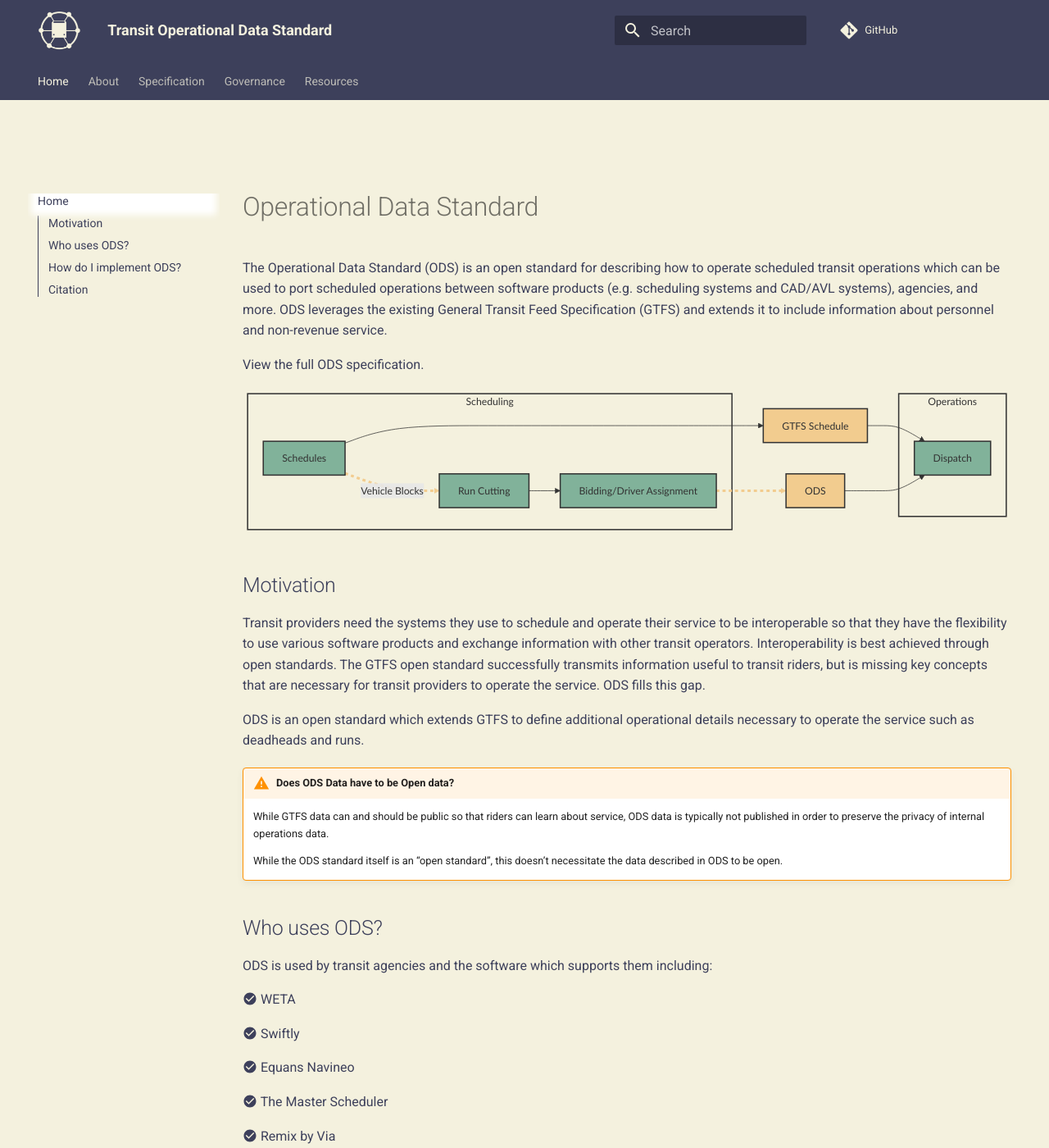
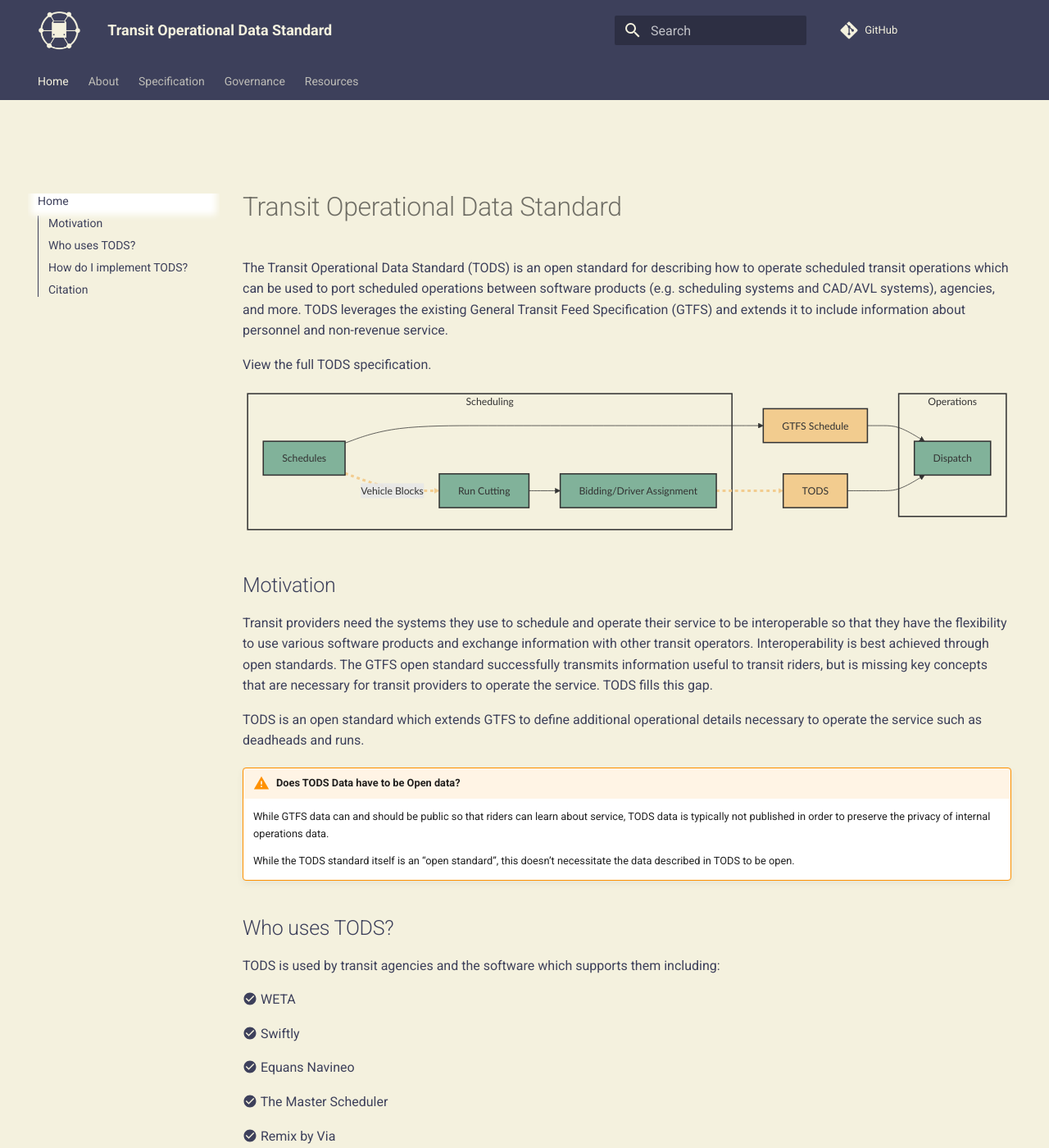
Before and after one commit to cal-itp/operational-data-standard, an MkDocs documentation site: the page built from docs/index.md, in a window 1280 px wide and 1400 px high. Shown: the whole window at 82% size. Built offline with MkDocs 1.6.1 and Material for MkDocs 9.7.7, drawn with Linux system fonts in a browser that asks for light colours; nearby versions of some CDN libraries; comment, search, counter and statistics services are not loaded; some of the changed text lies outside the part shown.

Commit message:
index.md

````diff
--- a/docs/index.md
+++ b/docs/index.md
@@ -1,8 +1,8 @@
-# Operational Data Standard
+# Transit Operational Data Standard
 
-The Operational Data Standard (ODS) is an open standard for describing how to operate scheduled transit operations which can be used to port scheduled operations between software products (e.g. scheduling systems and CAD/AVL systems), agencies, and more. ODS leverages the existing General Transit Feed Specification (GTFS) and extends it to include information about personnel and non-revenue service.
+The Transit Operational Data Standard (TODS) is an open standard for describing how to operate scheduled transit operations which can be used to port scheduled operations between software products (e.g. scheduling systems and CAD/AVL systems), agencies, and more. TODS leverages the existing General Transit Feed Specification (GTFS) and extends it to include information about personnel and non-revenue service.
 
-View the [full ODS specification](./spec/index.md).
+View the [full TODS specification](./spec/index.md).
 
 ```mermaid
 graph LR
@@ -18,7 +18,7 @@
     style N fill:#81b29aff,stroke:#333,stroke-width:2px
 
     P[GTFS Schedule]
-    S[ODS]
+    S[TODS]
     style P fill:#f2cc8fff,stroke:#333,stroke-width:2px
     style S fill:#f2cc8fff,stroke:#333,stroke-width:2px
 
@@ -40,19 +40,19 @@
 
 ## Motivation
 
-Transit providers need the systems they use to schedule and operate their service to be [interoperable](https://www.interoperablemobility.org/) so that they have the flexibility to use various software products and exchange information with other transit operators. Interoperability is best achieved through open standards. The [GTFS](https://gtfs.org) open standard successfully transmits information useful to transit riders, but is missing key concepts that are necessary for transit providers to operate the service. ODS fills this gap.
+Transit providers need the systems they use to schedule and operate their service to be [interoperable](https://www.interoperablemobility.org/) so that they have the flexibility to use various software products and exchange information with other transit operators. Interoperability is best achieved through open standards. The [GTFS](https://gtfs.org) open standard successfully transmits information useful to transit riders, but is missing key concepts that are necessary for transit providers to operate the service. TODS fills this gap.
 
-ODS is an open standard which extends GTFS to define additional operational details necessary to operate the service such as deadheads and runs.
+TODS is an open standard which extends GTFS to define additional operational details necessary to operate the service such as deadheads and runs.
 
-!!! warning "Does ODS Data have to be Open data?"
+!!! warning "Does TODS Data have to be Open data?"
 
-    While GTFS data can and should be public so that riders can learn about service, ODS data is typically not published in order to preserve the privacy of internal operations data.
+    While GTFS data can and should be public so that riders can learn about service, TODS data is typically not published in order to preserve the privacy of internal operations data.
 
-    While the ODS standard itself is an "open standard", this doesn't necessitate the data described in ODS to be open.
+    While the TODS standard itself is an "open standard", this doesn't necessitate the data described in TODS to be open.
 
-## Who uses ODS?
+## Who uses TODS?
 
-ODS is used by transit agencies and the software which supports them including:
+TODS is used by transit agencies and the software which supports them including:
 
 :material-check-circle: [WETA](https://weta.sanfranciscobayferry.com/)
 
@@ -68,12 +68,12 @@
 
 :material-check-circle-outline: [MBTA](http://mbta.com) (in process)
 
-## How do I implement ODS?
+## How do I implement TODS?
 
 If you are transit agency:
 
 1. Talk to your current Scheduling and CAD/AVL vendors or
-2. Include a requirement to use ODS in your next procurement.  The Mobility Data Interoperability Principles has sample text for adding ODS and other key interoperability features as RFP requirements in their [Interoperable Procurement Resource](https://www.interoperablemobility.org/procurement/).
+2. Include a requirement to use TODS in your next procurement.  The Mobility Data Interoperability Principles has sample text for adding TODS and other key interoperability features as RFP requirements in their [Interoperable Procurement Resource](https://www.interoperablemobility.org/procurement/).
 
 If you are vendor:
 
@@ -84,6 +84,6 @@
 
 ## Citation
 
-If you use the transit Operational Data Standard in a report or article, please cite it as follows:
+If you use the Transit Operational Data Standard in a report or article, please cite it as follows:
 
 > Operational Data Standard Working Group. 2022. Transit Operational Data Standard. Operational Data Standard Board of Directors. https://ods.calitp.org.
````
